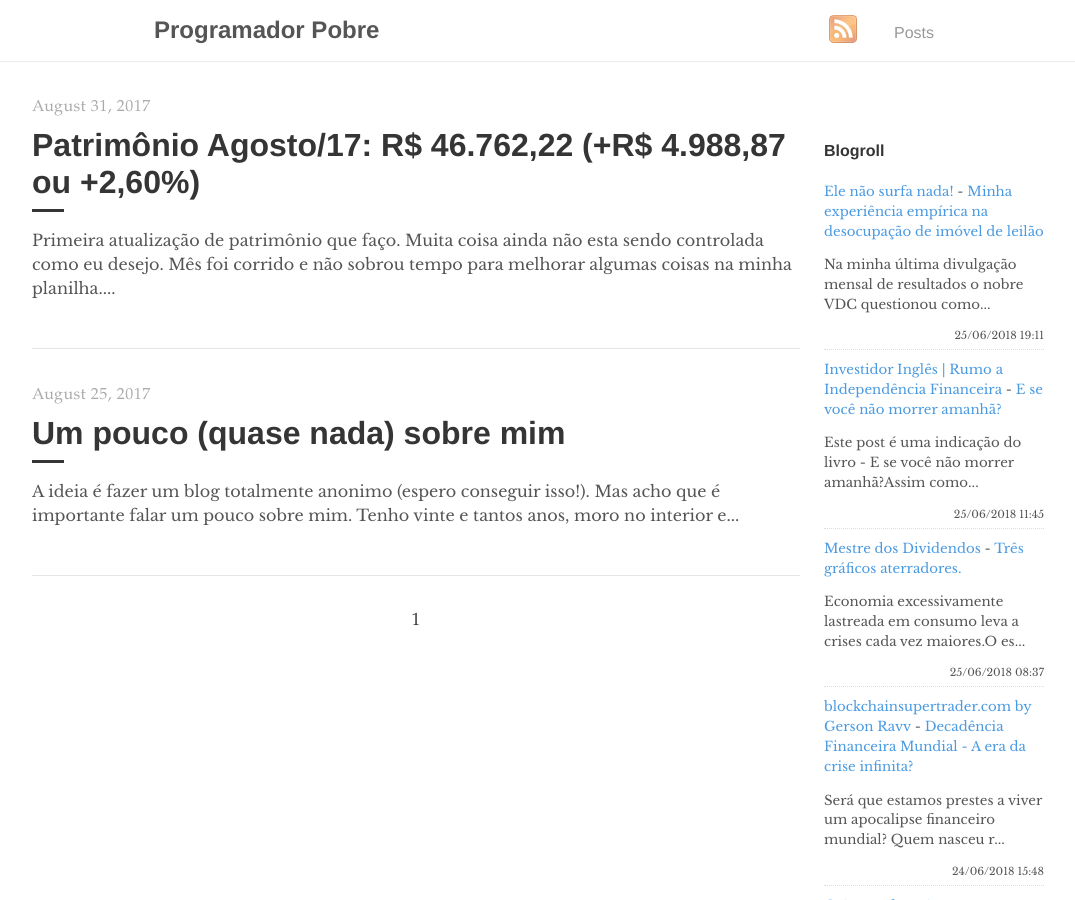
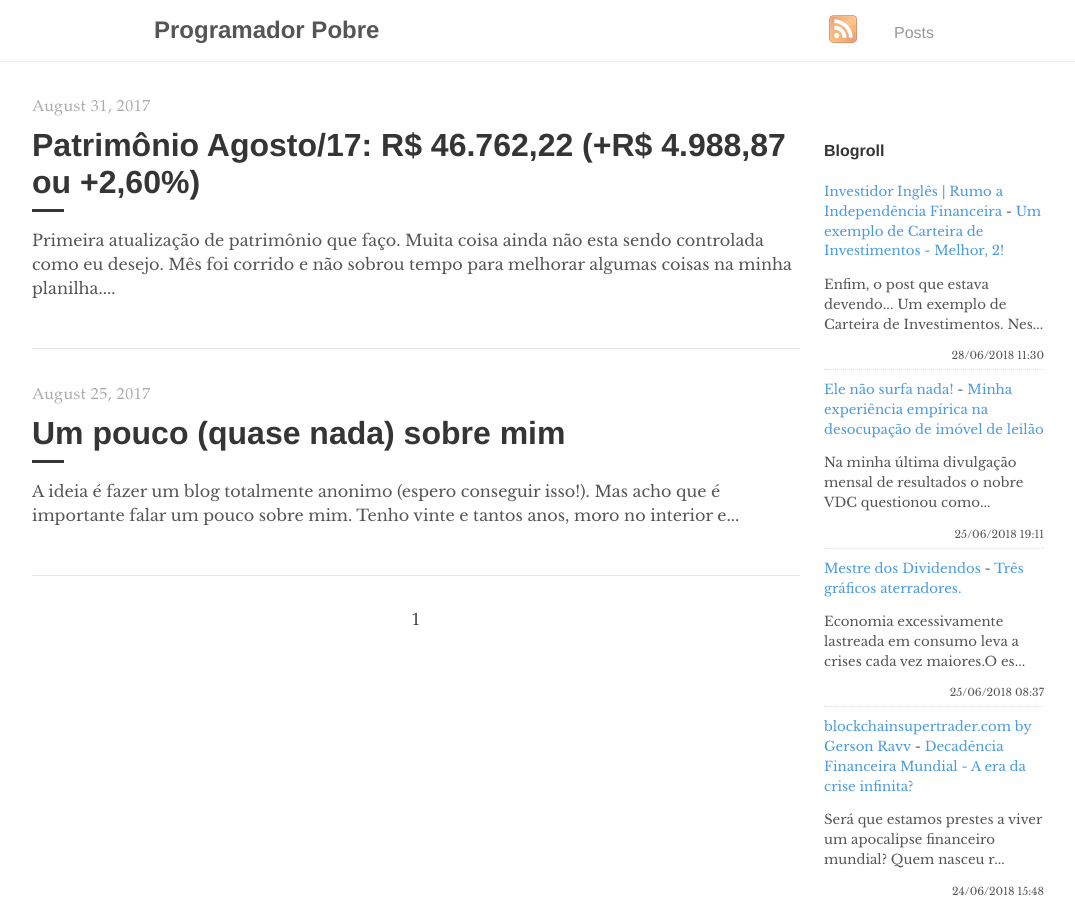
Before and after one commit to programadorpobre/programadorpobre.github.io, a Jekyll site: the page built from index.html, in a window 1280 px wide and 900 px high. Shown: the whole window, without its empty margins (96-1171 px from the left). Built offline with Jekyll 4.4.1, drawn with Linux system fonts in a browser that asks for light colours; the list of posts is cut into pages by our own code; comment, search, counter and statistics services are not loaded.

Commit message:
[ci skip] travis #327

```diff
--- a/_includes/feed-entries.html
+++ b/_includes/feed-entries.html
@@ -1,12 +1,12 @@
+<div class="feed-entry">
+    <a class="feed-entry-site-name" href="https://www.investidoringles.com/">Investidor Inglês | Rumo a Independência Financeira</a> - <a class="feed-entry-title" href="https://www.investidoringles.com/2018/06/exemplo-de-carteira-de-investimentos.html">Um exemplo de Carteira de Investimentos - Melhor, 2!</a>
+    <p class="feed-entry-summary">Enfim, o post que estava devendo... Um exemplo de Carteira de Investimentos. Nes...</p>
+    <time datetime="2018-06-28T11:30:00.000-03:00">28/06/2018 11:30</time>
+</div>
 <div class="feed-entry">
     <a class="feed-entry-site-name" href="https://elenaosurfanada.blogspot.com/">Ele não surfa nada!</a> - <a class="feed-entry-title" href="https://elenaosurfanada.blogspot.com/2018/06/minha-experiencia-empirica-na.html">Minha experiência empírica na desocupação de imóvel de leilão</a>
     <p class="feed-entry-summary">Na minha última divulgação mensal de resultados o nobre VDC&nbsp;questionou como...</p>
     <time datetime="2018-06-25T19:11:00.003-03:00">25/06/2018 19:11</time>
-</div>
-<div class="feed-entry">
-    <a class="feed-entry-site-name" href="https://www.investidoringles.com/">Investidor Inglês | Rumo a Independência Financeira</a> - <a class="feed-entry-title" href="https://www.investidoringles.com/2018/06/e-se-voce-nao-morrer-amanha-livro-financas-pessoais.html">E se você não morrer amanhã?</a>
-    <p class="feed-entry-summary">Este post é uma indicação do livro -&nbsp;E se você não morrer amanhã?Assim como...</p>
-    <time datetime="2018-06-25T11:45:00.000-03:00">25/06/2018 11:45</time>
 </div>
 <div class="feed-entry">
     <a class="feed-entry-site-name" href="https://mestredosdividendos.blogspot.com/">Mestre dos Dividendos</a> - <a class="feed-entry-title" href="https://mestredosdividendos.blogspot.com/2018/06/tres-graficos-aterradores.html">Três gráficos aterradores.</a>
```
